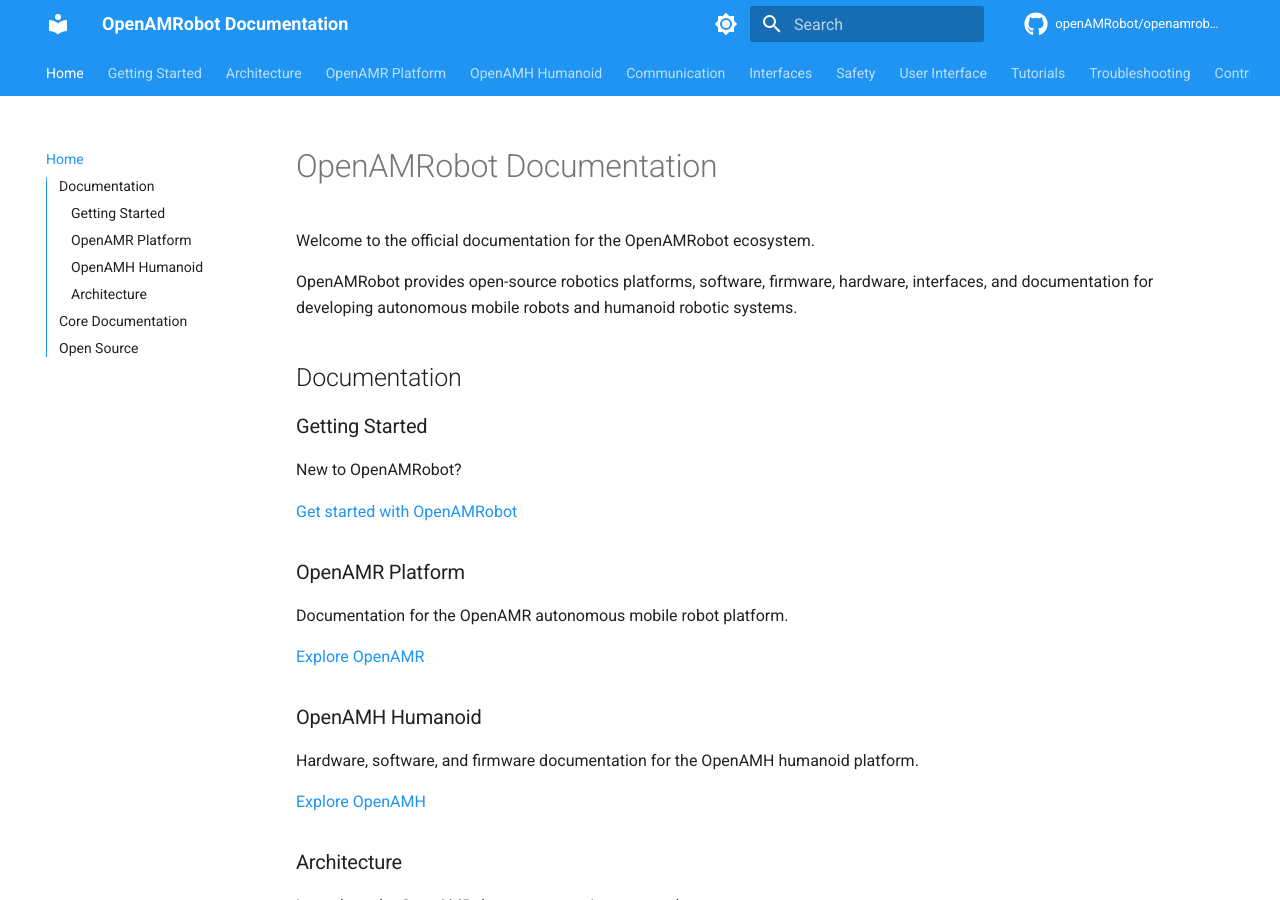
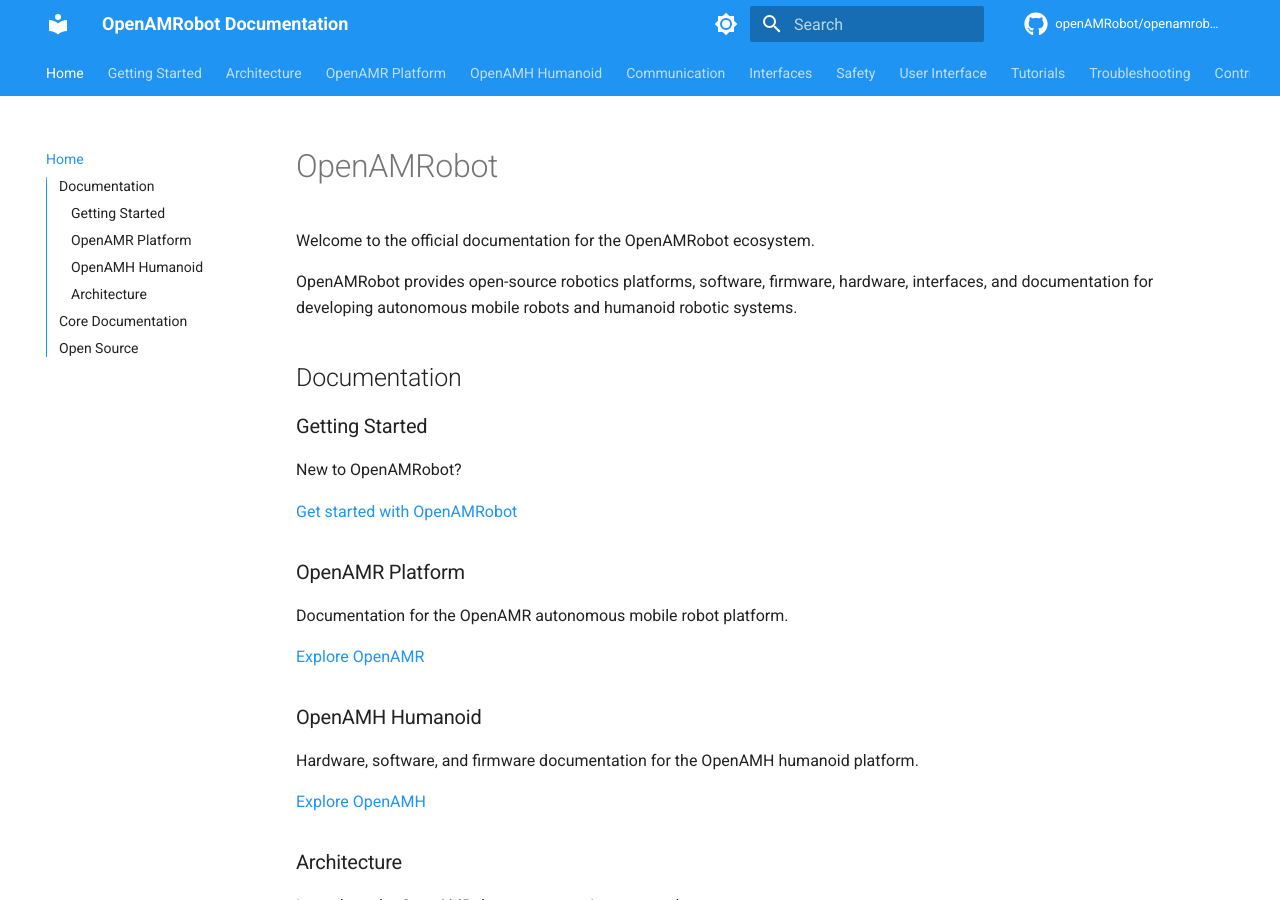
Before and after one commit to openAMRobot/openamrobot-docs, an MkDocs documentation site: the page built from docs/index.md, in a window 1280 px wide and 900 px high. Built offline with MkDocs 1.6.1 and Material for MkDocs 9.7.7, drawn with Linux system fonts in a browser that asks for light colours; comment, search, counter and statistics services are not loaded; some of the changed lines change nothing that is shown.

Commit message:
Clean homepage for MkDocs
Remove legacy Jekyll front matter and update the homepage title for Material for MkDocs.

```diff
--- a/docs/index.md
+++ b/docs/index.md
@@ -1,12 +1,4 @@
----
-layout: default
-title: OpenAMRobot Documentation
-menu: Home
-weight: 1
-permalink: /
----
-
-# OpenAMRobot Documentation
+# OpenAMRobot
 
 Welcome to the official documentation for the OpenAMRobot ecosystem.
 
```
